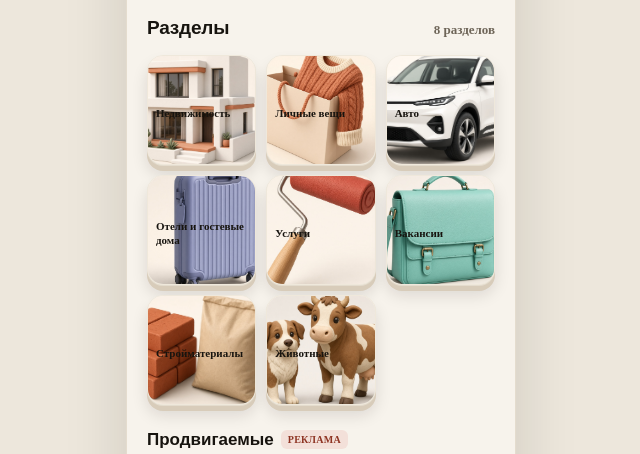
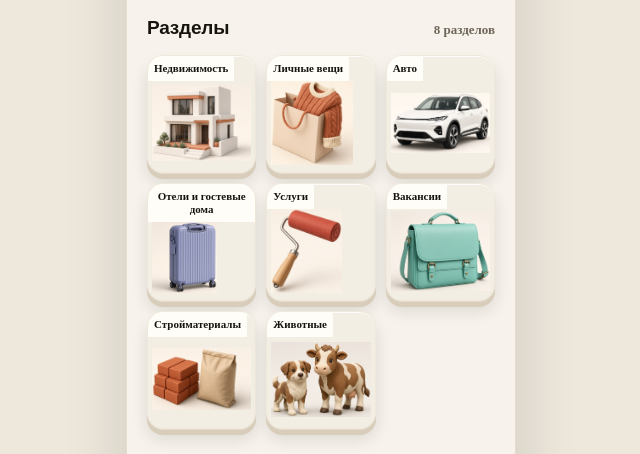
Before and after one commit to turdalievdavranbek-glitch/Koshuna, a Next.js app: page / in a window 1280 px wide. Shown: the part 175-629 px from the top of the page, without its empty margins (319-959 px from the left). Built offline with nearby package versions, Linux system fonts and the light colour scheme; a web font is replaced by a local one.

Commit message:
Show full section drawings and keep labels readable.
Stop cropping the art; put the name on a solid strip above the picture.

Co-authored-by: turdalievdavranbek <turdalievdavranbek@gmail.com>

```diff
--- a/src/app/page.tsx
+++ b/src/app/page.tsx
@@ -87,11 +87,13 @@ export default function FeedPage() {
                 setFilters(patchForSection(s.id, filters));
                 router.push(`/section/${s.id}`);
               }}
-              className="section-tile relative h-[110px] overflow-hidden rounded-[16px] text-left"
+              className="section-tile flex h-[118px] flex-col overflow-hidden rounded-[16px] text-center"
             >
-              <img src={s.art} alt="" className="absolute inset-0 h-full w-full origin-center scale-110 object-cover" />
-              <span className="relative z-[1] block px-2 pt-2 text-[11px] font-semibold leading-[1.2] text-ink">
+              <span className="relative z-[1] line-clamp-2 shrink-0 bg-[#fffdf8] px-1.5 py-1.5 text-[11px] font-semibold leading-[1.2] text-ink">
                 {t.sectionNames[s.id]}
+              </span>
+              <span className="flex min-h-0 flex-1 items-center justify-center bg-[#f3eee4] px-1 pb-1.5">
+                <img src={s.art} alt="" className="h-full w-full object-contain" />
               </span>
             </button>
           ))}
```
